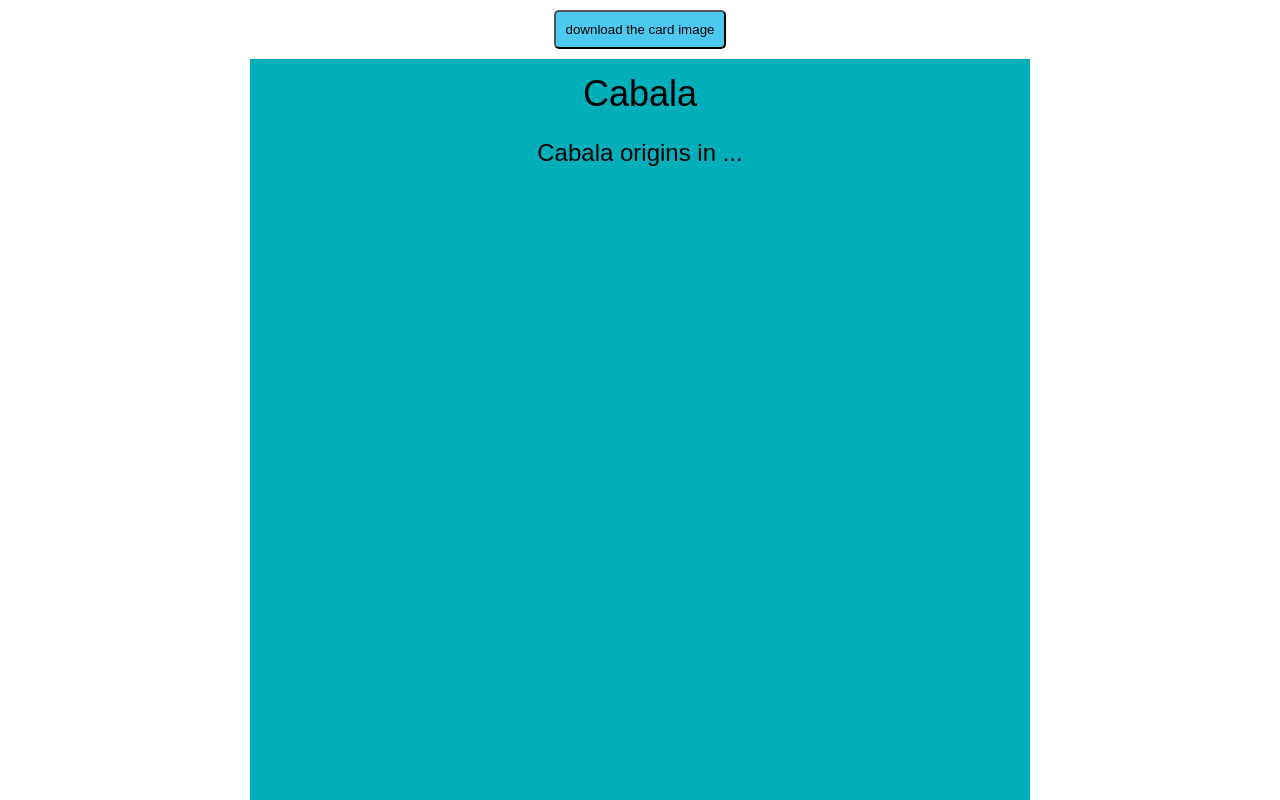
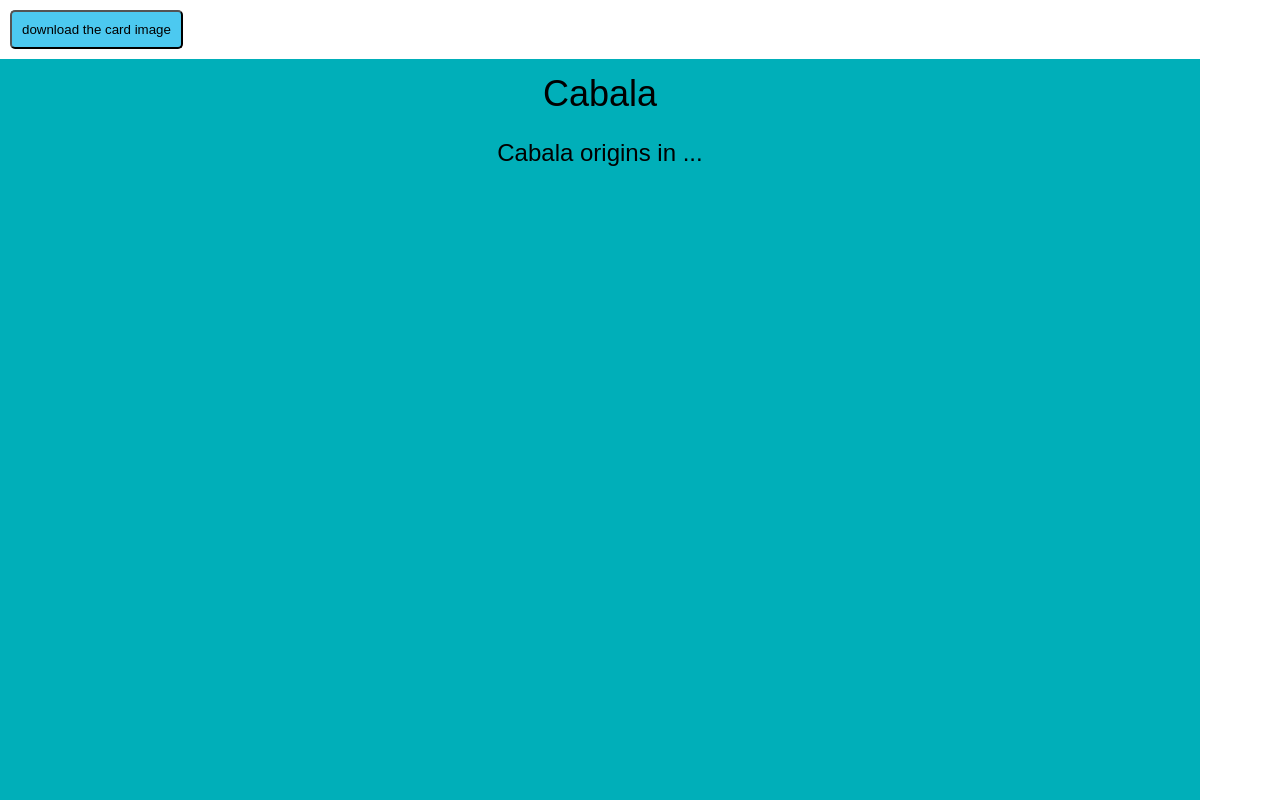
Before and after one commit to Quixote719/Eden, a React (Vite) app: page / in a window 1280 px wide. Shown: the top 800 px of the page. Built offline with nearby package versions, Linux system fonts and the light colour scheme.

Commit message:
less fix

```diff
--- a/src/components/index.module.less
+++ b/src/components/index.module.less
@@ -1,7 +1,6 @@
 .card{
-    margin: auto;
-    width: 780px;
-    height: 1040px;
+    width: 1200px;
+    height: 1600px;
 }
 
 .cardTitle{
--- a/src/pages/cardSandbox.tsx
+++ b/src/pages/cardSandbox.tsx
@@ -12,8 +12,8 @@ const Earth = () => {
 
   return (
     <div>
-        <button onClick={()=>downloadCardImage()} className={styles.downloadBtn} style={{margin: '10px auto', display: 'block'}}>download the card image</button>
-        <div id='mythCard'>
+        <button onClick={()=>downloadCardImage()} className={styles.downloadBtn} style={{margin: '10px', display: 'block'}}>download the card image</button>
+        <div className={styles.cardDiv} id='mythCard'>
           <Card title={"Cabala"} content={"Cabala origins in ..."} bgColor={colorPallete(3)[1]}/>
         </div>
     </div>
--- a/src/pages/index.module.less
+++ b/src/pages/index.module.less
@@ -7,6 +7,10 @@
   margin: auto;
   text-align: center;
   font-size: 28px;
+}
+
+.cardDiv {
+  width: fit-content;
 }
 
 .colorFlexBox{
--- a/src/styles/index.css
+++ b/src/styles/index.css
@@ -1,3 +1,8 @@
 @tailwind base;
 @tailwind components;
 @tailwind utilities;
+
+html, body{
+    margin: 0;
+    padding: 0;
+}
--- a/src/styles/index.less
+++ /dev/null
@@ -1,3 +0,0 @@
-@import 'tailwindcss/base';
-@import 'tailwindcss/components';
-@import 'tailwindcss/utilities';
```
